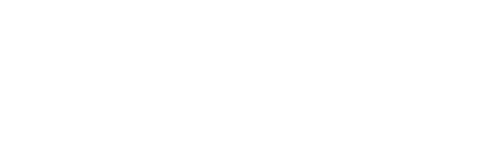
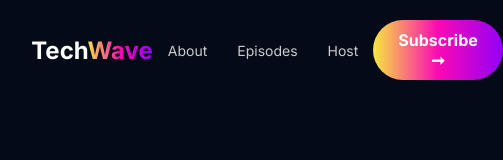
Before and after one commit to mdmeherajhossain/B13-Assignment-2, a plain HTML site: page index.html in a window 390 px wide. Shown: the whole page, 503 px wide, since content can reach past the window. Drawn offline with Linux system fonts and the light colour scheme.

Commit message:
add responsive navbar with gradient logo and subscribe button

```diff
--- a/index.html
+++ b/index.html
@@ -3,12 +3,25 @@
 <head>
   <meta charset="UTF-8">
   <meta name="viewport" content="width=device-width, initial-scale=1.0">
+  <link rel="preconnect" href="https://fonts.googleapis.com">
+  <link rel="preconnect" href="https://fonts.gstatic.com" crossorigin>
+  <link
+    href="https://fonts.googleapis.com/css2?family=Inter:ital,opsz,wght@0,14..32,100..900;1,14..32,100..900&display=swap"
+    rel="stylesheet">
   <title>My Second Assignment</title>
   <link rel="stylesheet" href="style.css">
 </head>
-<body>
+<body class="inter-fonts">
   <header>
-
+    <nav class="navbar">
+      <div class="logo">Tech<span>Wave</span></div>
+      <ul class="nav-links">
+        <li><a href="">About</a></li>
+        <li><a href="">Episodes</a></li>
+        <li><a href="">Host</a></li>
+      </ul>
+      <a href="" class="btn-subscribe">Subscribe &#10142;</a>
+    </nav>
   </header>
   <main>
 
--- a/style.css
+++ b/style.css
@@ -0,0 +1,61 @@
+*{
+  margin: 0;
+  padding: 0;
+  box-sizing: border-box;
+}
+.inter-fonts{
+  font-family: "Inter", sans-serif;
+  font-optical-sizing: auto;
+}
+body{
+  background-color: #050a18;
+  color: white;
+  text-align: center;
+}
+/* navbar style */
+.navbar{
+  display: flex;
+  justify-content: space-between;
+  align-items: center;
+  padding: 20px 8%;
+}
+.logo{
+  font-size: 24px;
+  font-weight: bold;
+}
+.logo span{
+  font-size: 24px;
+  font-weight: bold;
+  background: linear-gradient(90deg, rgba(247, 233, 63, 1), rgba(251, 9, 180, 1), rgba(145, 0, 248, 1));
+  background-clip: text;
+  -webkit-background-clip: text;
+  -webkit-text-fill-color: transparent;
+}
+.nav-links{
+  display: flex;
+  list-style: none;
+}
+.nav-links li{
+  margin: 0 15px;
+}
+.nav-links a{
+  text-decoration: none;
+  color: #ccc;
+  font-size: 14px;
+}
+.btn-subscribe{
+  background: linear-gradient(90deg, rgba(247, 233, 63, 1), rgba(251, 9, 180, 1), rgba(145, 0, 248, 1));
+  padding: 10px 25px;
+  border-radius: 50px;
+  color: white;
+  text-decoration: none;
+  border: none;
+  font-weight: bold;
+  cursor: pointer;
+  display: inline-flex;
+  align-items: center;
+}
+.btn-subscribe:hover{
+  background: gray;
+  transform: scale(1.05);
+}
```
